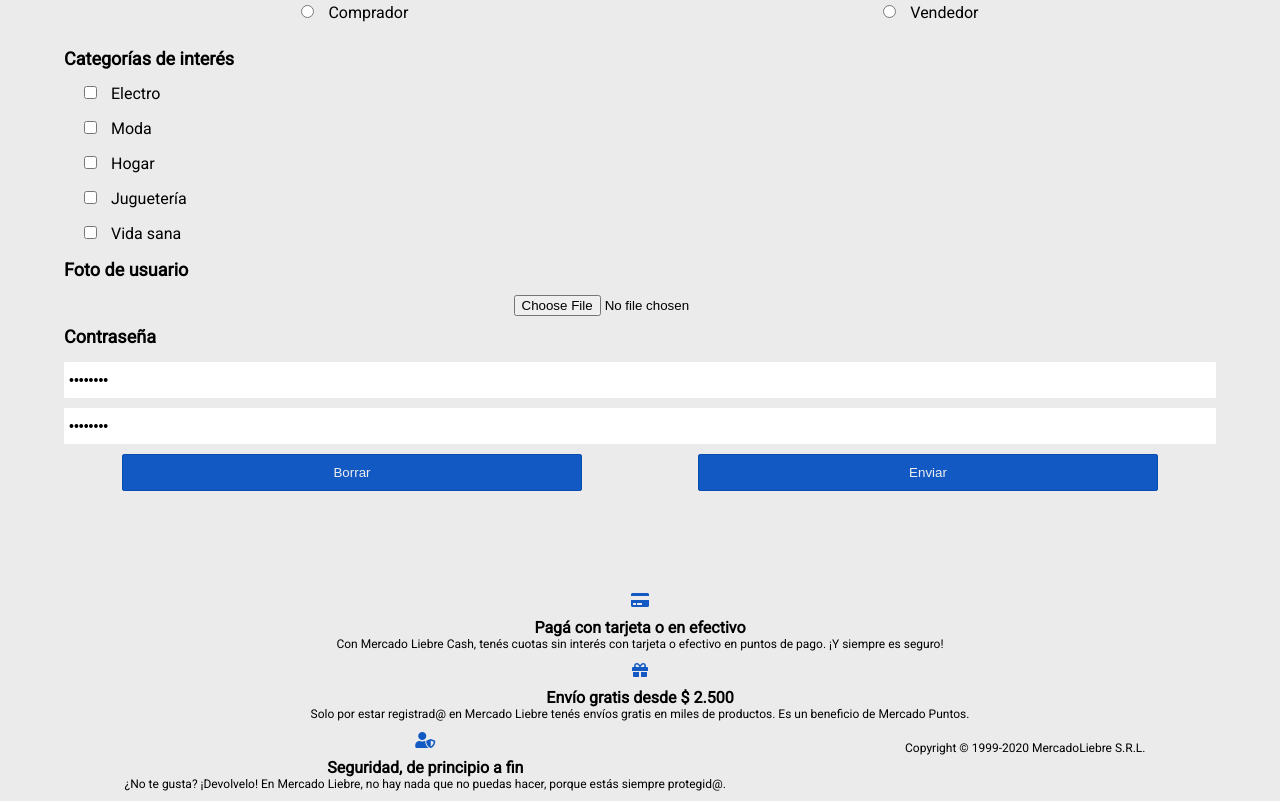
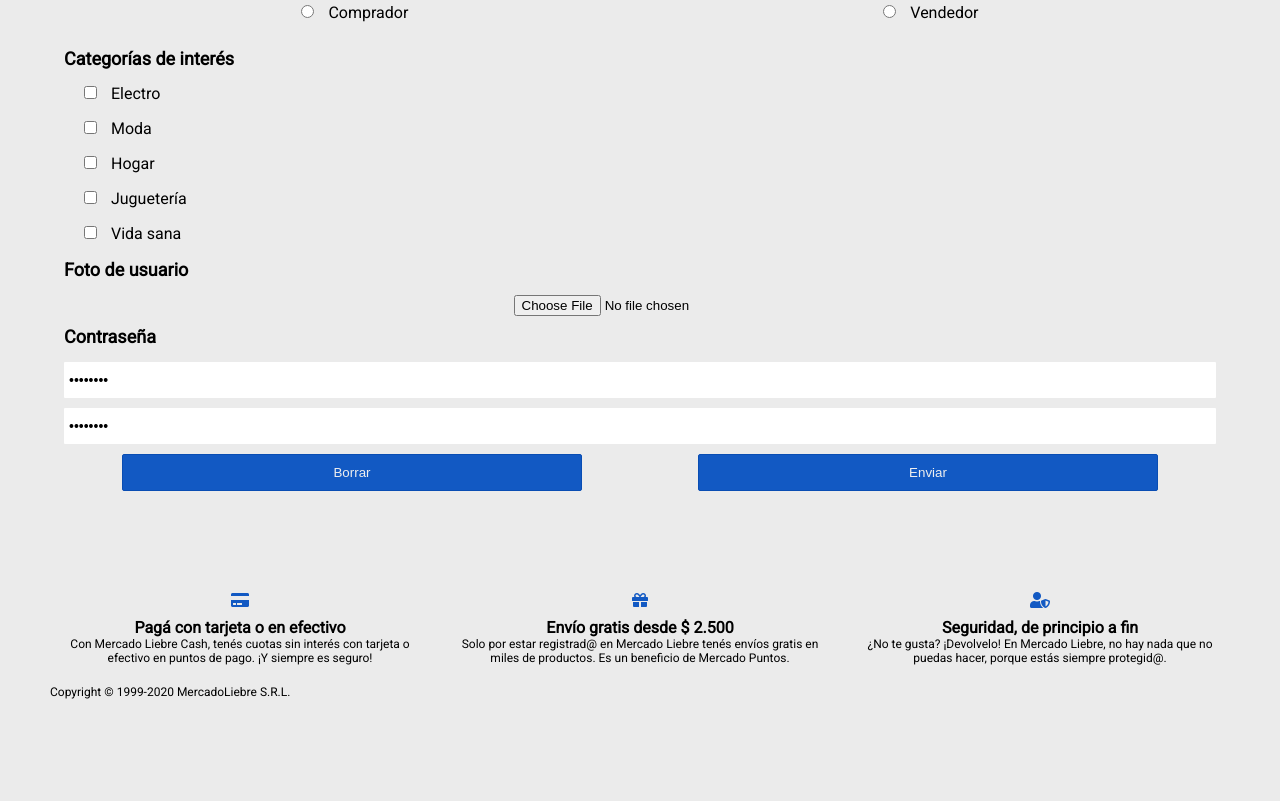
Before and after one commit to MicaPupparo/mercadoliebre, a website: page views/register.html in a window 1280 px wide. Shown: the part 651-1452 px from the top of the page. After the commit the page ends 1370 px from the top, so only its background shows below. Drawn offline with Linux system fonts and the light colour scheme; files whose address does not match are found by name.

Commit message:
fixed register

```diff
--- a/views/register.html
+++ b/views/register.html
@@ -112,25 +112,24 @@
             </div>
         </div>
     </form>
-
     <footer>
-        <section>
+        <section class="footer-section">
             <i class="fas fa-credit-card"></i>
             <h4>Pagá con tarjeta o en efectivo</h4>
             <p>Con Mercado Liebre Cash, tenés cuotas sin interés con tarjeta o efectivo en puntos de pago. ¡Y siempre es seguro!</p>
         </section>
-        <section>
+        <section class="footer-section">
             <i class="fas fa-gift"></i>
             <h4>Envío gratis desde $ 2.500</h4>
             <p>Solo por estar registrad@ en Mercado Liebre tenés envíos gratis en miles de productos. Es un beneficio de Mercado Puntos.</p>
         </section>
-        <section>
+        <section class="footer-section">
             <i class="fas fa-user-shield"></i>
             <h4>Seguridad, de principio a fin</h4>
             <p>¿No te gusta? ¡Devolvelo! En Mercado Liebre, no hay nada que no puedas hacer, porque estás siempre protegid@.</p>
         </section>
-        <section>
-            <p id="copyright">Copyright © 1999-2020 MercadoLiebre S.R.L.</p>
+        <section id="copyright">
+            <p>Copyright © 1999-2020 MercadoLiebre S.R.L.</p>
         </section>
     </footer>
 </body>
```
